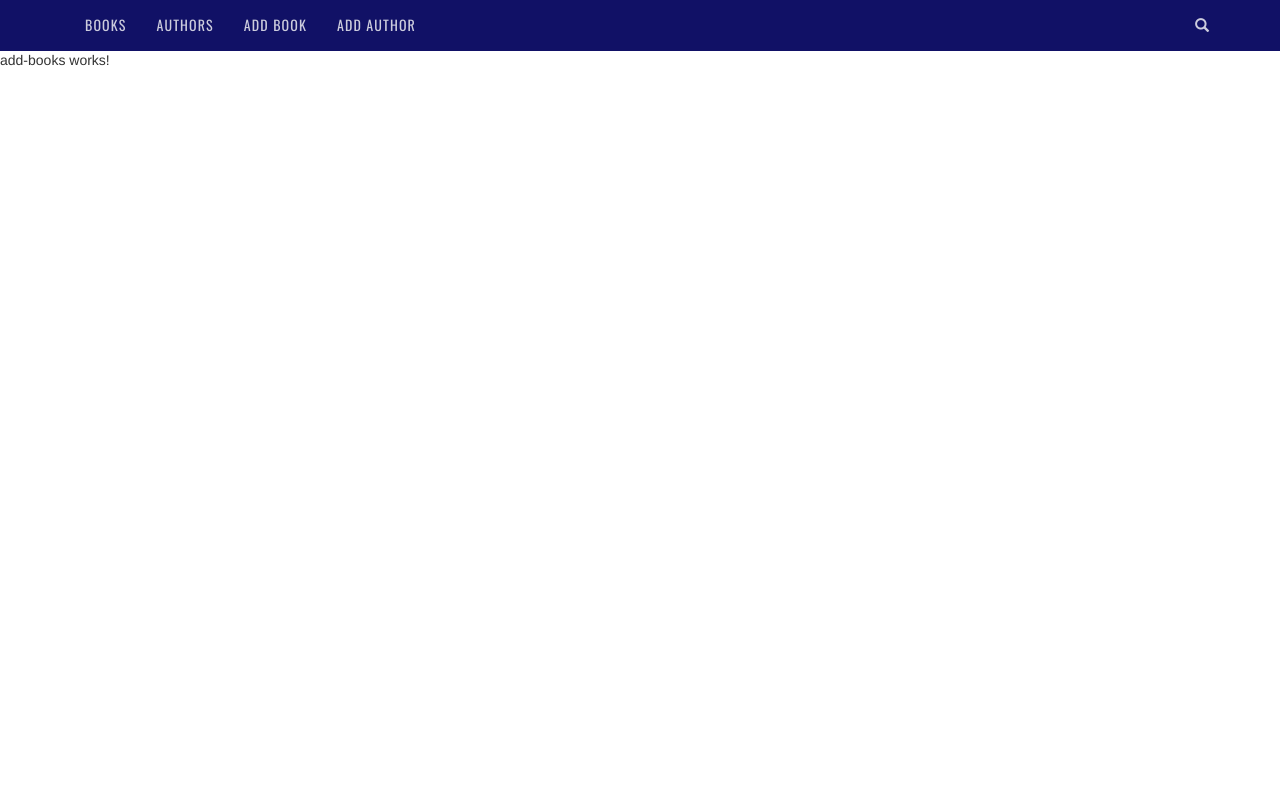
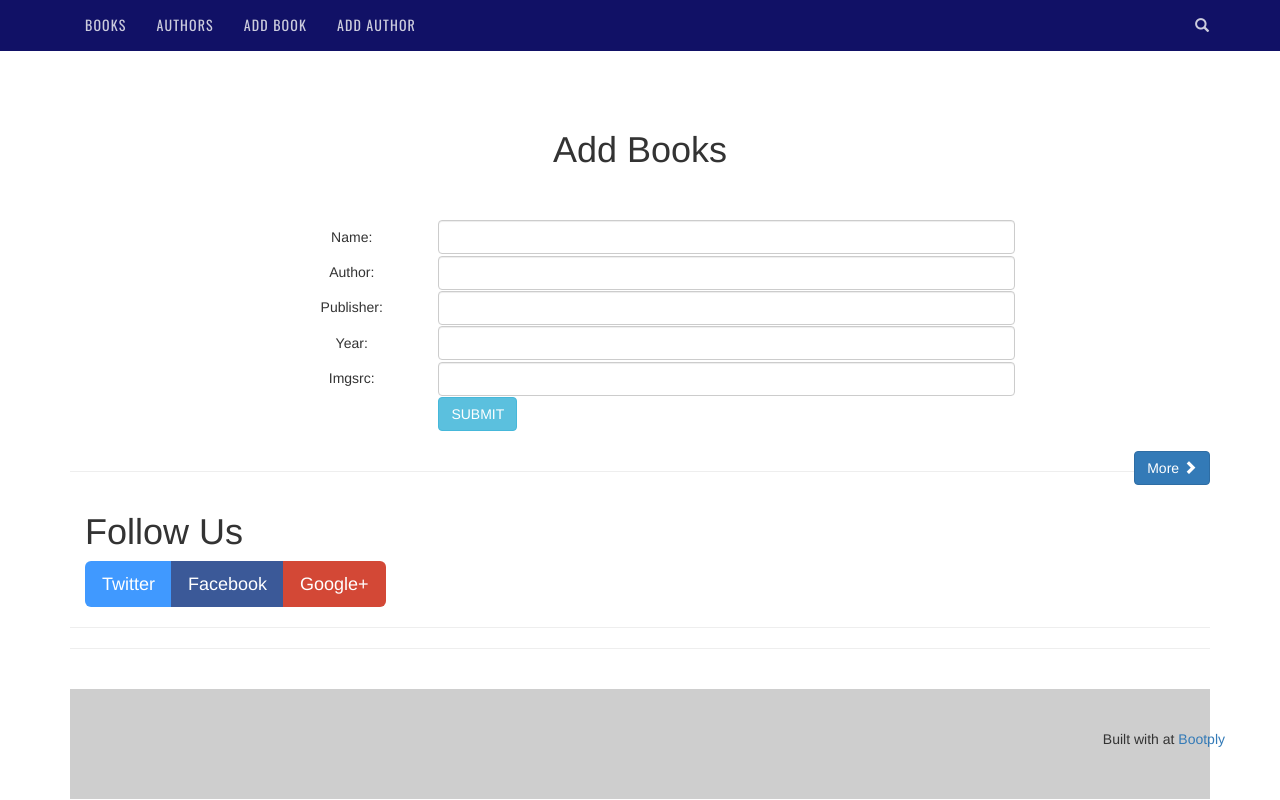
Before and after one commit to JossinAntony/Repo-LibraryApp-Angular, an Angular app: page /addBook in a window 1280 px wide. Built offline with nearby package versions, Linux system fonts and the light colour scheme.

Commit message:
add authors done.

```diff
--- a/src/app/add-books/add-books.component.html
+++ b/src/app/add-books/add-books.component.html
@@ -1,3 +1,85 @@
-<p>
-  add-books works!
-</p>
+<div class="container">
+    <div class="row">
+        <div class="col col-12 col-sm-2"></div>
+        <div class="col col-12 col-sm-8 border border-secondary rounded">
+            <br><br><br>
+            <h1 class='text-center'>Add Books</h1>
+            <br><br>
+            <form (ngSubmit)=onSubmit(f) #f="ngForm">
+                <table class="table table-borderless">
+                    <tr>
+                        <td><h5 class="text-center">Name:</h5></td>
+                        <td> <input type="text" class="form-control" name="Title" ngModel> </td>
+                    </tr>
+                    <tr>
+                        <td><h5 class="text-center">Author:</h5></td>
+                        <td> <input type="text" class="form-control" name="Author" ngModel> </td>
+                    </tr>
+                    <tr>
+                        <td><h5 class="text-center">Publisher:</h5></td>
+                        <td> <input type="text" class="form-control" name="Publisher" ngModel> </td>
+                    </tr>
+                    <tr>
+                        <td><h5 class="text-center">Year:</h5></td>
+                        <td> <input type="text" class="form-control" name="Year" ngModel> </td>
+                    </tr>
+                    <tr>
+                        <td><h5 class="text-center">Imgsrc:</h5></td>
+                        <td> <input type="text" class="form-control" name="src" ngModel> </td>
+                    </tr>
+                    <tr>
+                        <td></td>
+                        <td> <button class="btn btn-info" type="submit" ngSubmit>SUBMIT</button></td>
+                    </tr>
+            </table>
+            </form>
+        </div>
+        <div class="col col-12 col-sm-2"></div>
+
+</div>
+
+
+          <a href="/" class="btn btn-primary pull-right btnNext">More <i class="glyphicon glyphicon-chevron-right"></i></a>
+
+
+
+
+
+<hr>
+
+<div class="container" id="footer">
+  <div class="row">
+    <div class="col col-sm-12">
+
+      <h1>Follow Us</h1>
+      <div class="btn-group">
+       <a class="btn btn-twitter btn-lg" href="#"><i class="icon-twitter icon-large"></i> Twitter</a>
+	   <a class="btn btn-facebook btn-lg" href="#"><i class="icon-facebook icon-large"></i> Facebook</a>
+	   <a class="btn btn-google-plus btn-lg" href="#"><i class="icon-google-plus icon-large"></i> Google+</a>
+      </div>
+
+    </div>
+  </div>
+</div>
+
+<hr>
+
+<hr>
+
+<footer>
+  <div class="container">
+    <div class="row">
+      <div class="col-sm-6">
+        <ul class="list-inline">
+          <li><i class="icon-facebook icon-2x"></i></li>
+          <li><i class="icon-twitter icon-2x"></i></li>
+          <li><i class="icon-google-plus icon-2x"></i></li>
+          <li><i class="icon-pinterest icon-2x"></i></li>
+        </ul>
+
+      </div>
+      <div class="col-sm-6">
+          <p class="pull-right">Built with <i class="icon-heart-empty"></i> at <a href="http://www.bootply.com">Bootply</a></p>
+      </div>
+    </div>
+  </div>
--- a/src/app/add-books/add-books.component.ts
+++ b/src/app/add-books/add-books.component.ts
@@ -1,4 +1,6 @@
 import { Component, OnInit } from '@angular/core';
+import {ApiService} from '../api.service';
+import {FormsModule, NgForm} from '@angular/forms';
 
 @Component({
   selector: 'app-add-books',
@@ -7,9 +9,19 @@ import { Component, OnInit } from '@angular/core';
 })
 export class AddBooksComponent implements OnInit {
 
-  constructor() { }
+
+  constructor(private apiservice:ApiService) { }
 
   ngOnInit() {
   }
 
+    onSubmit(data:NgForm){
+      this.apiservice.saveBooks(data.value).subscribe((response: any)=>{
+        if(response._id != null){
+          alert("Author saved!")
+        }else{
+          alert("Error!");
+        }
+      })
+    }
 }
--- a/src/app/api.service.ts
+++ b/src/app/api.service.ts
@@ -20,6 +20,11 @@ export class ApiService {
     return this.http.post('http://libraryapp-ict.herokuapp.com/saveAuthorsAPI',data);
   }
 
+  saveBooks(data){
+    return this.http.post('http://libraryapp-ict.herokuapp.com/saveBooksAPI',data);
+  }
+
+
 
 
 }
```
